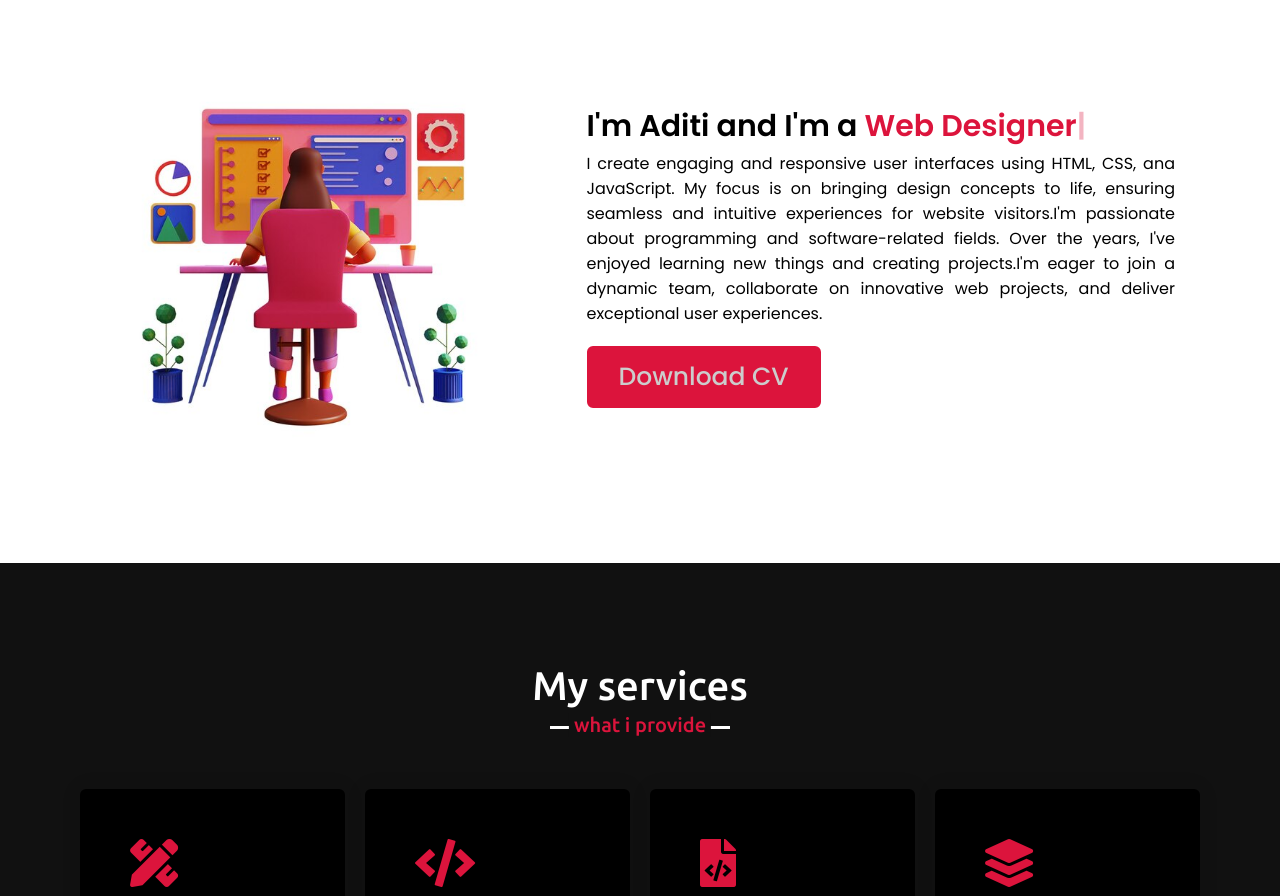
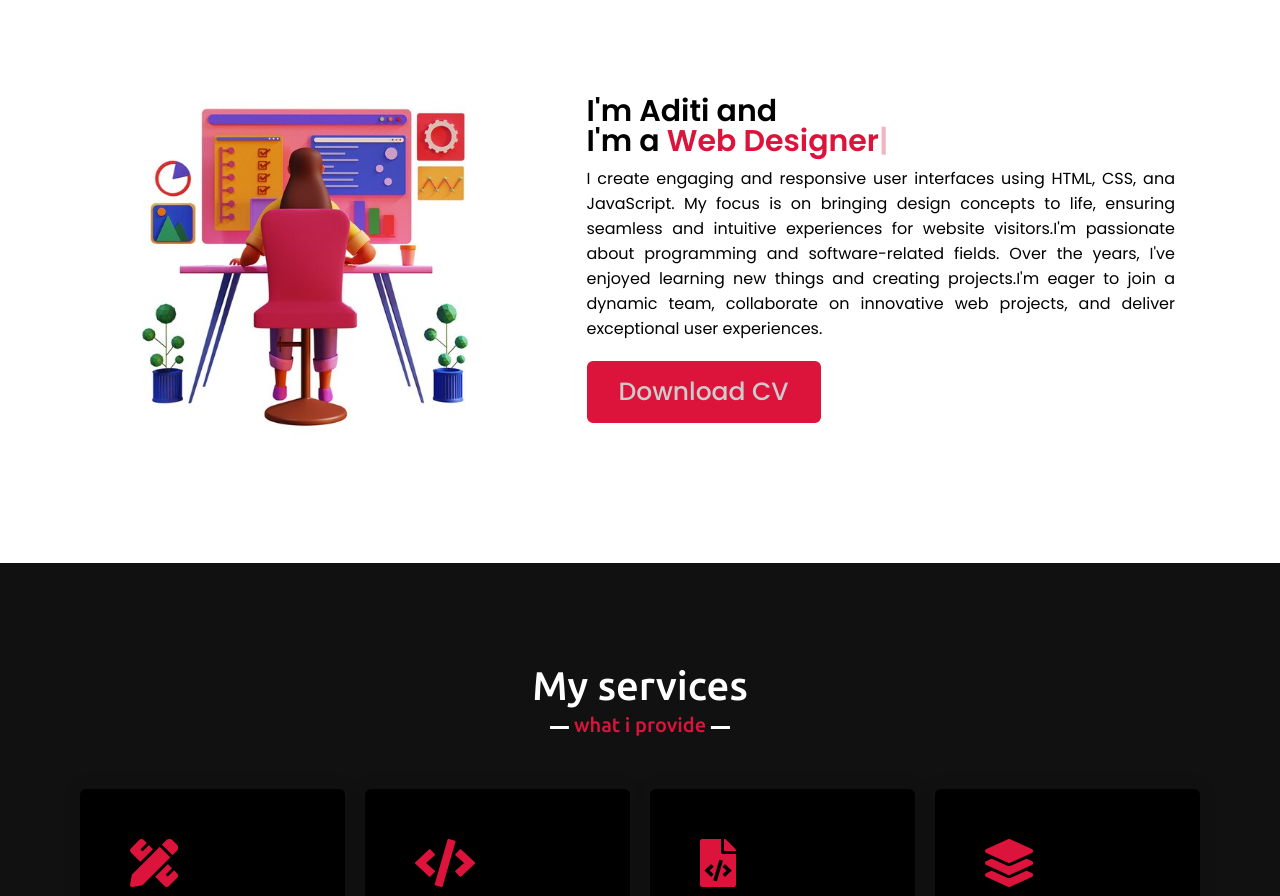
Before and after one commit to AditiKodag/AditiKodag, a plain HTML site: page index.html in a window 1280 px wide. Shown: the part 970-1866 px from the top of the page. Drawn offline with nearby package versions, Linux system fonts and the light colour scheme.

Commit message:
Update index.html

```diff
--- a/index.html
+++ b/index.html
@@ -69,7 +69,7 @@
                                 <img src="images/image1.jpg" alt="">
                             </div>
                             <div class="column right">
-                                <div class="text">I'm Aditi and I'm a <span class="typing-2"></span></div>
+                                <div class="text">I'm Aditi and <br> I'm a <span class="typing-2"></span></div>
                                 <p class="p">I create engaging and responsive user interfaces using HTML, CSS, ana JavaScript.
                                     My focus is on bringing design concepts to life, ensuring seamless and intuitive
                                     experiences for website visitors.I'm passionate about programming and
```
